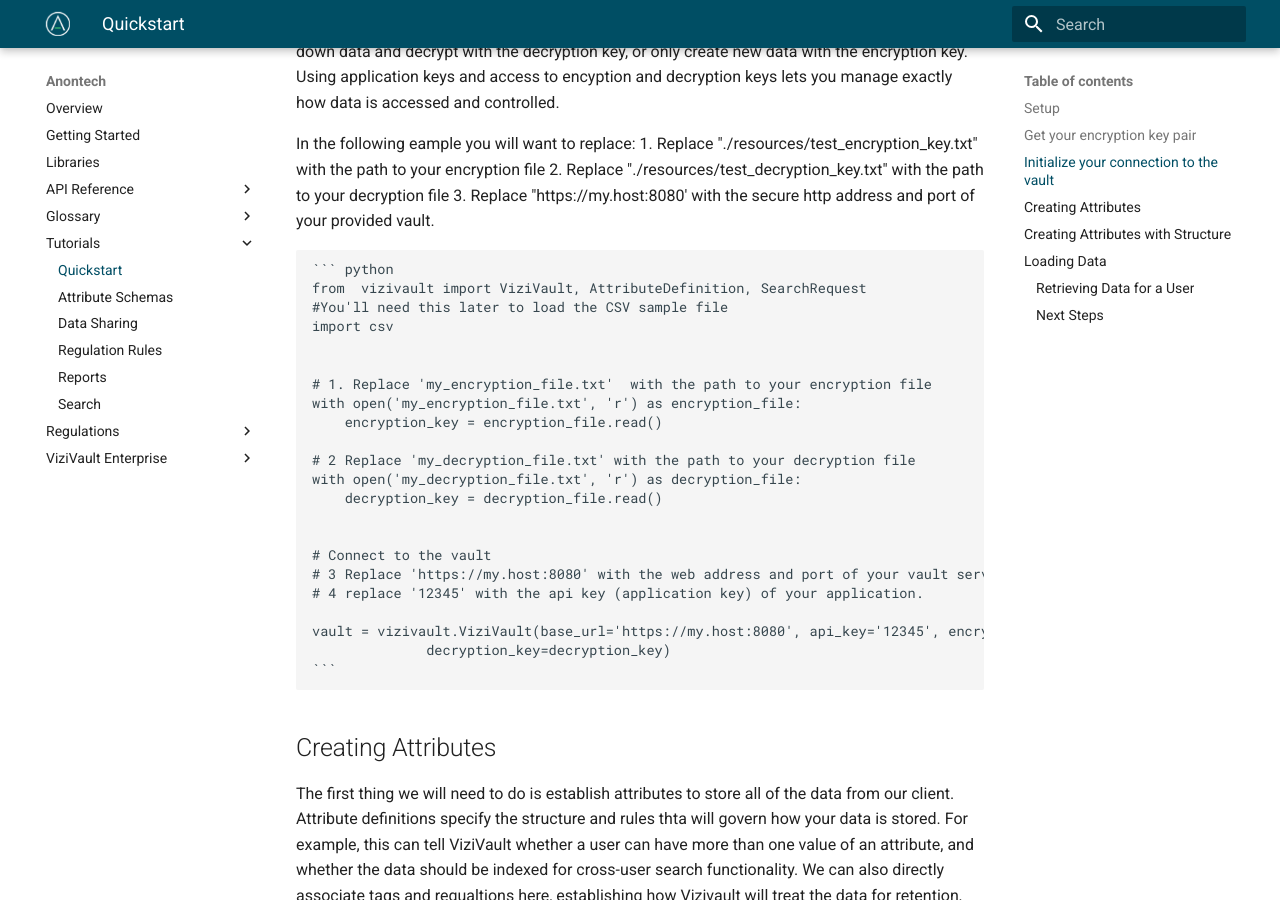
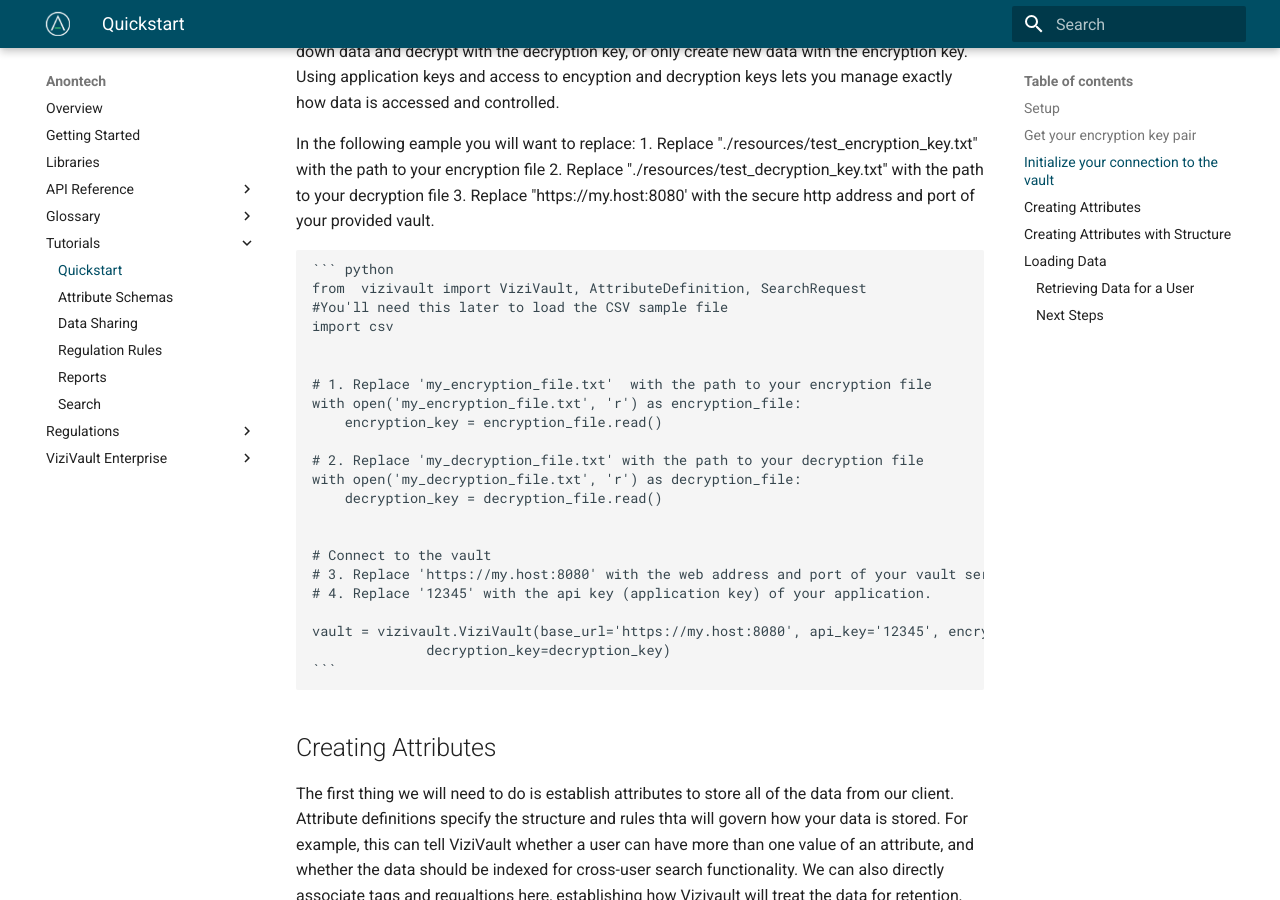
Before and after one commit to anontechnology/documentation, an MkDocs documentation site: the page built from docs/tutorials/quickstart.md, in a window 1280 px wide and 900 px high, scrolled down 1129 px. Built offline with MkDocs 1.6.1 and Material for MkDocs 9.7.7, drawn with Linux system fonts in a browser that asks for light colours; some of the changed text lies outside the part shown.

Commit message:
stylistic changes to code samples

```diff
--- a/docs/tutorials/quickstart.md
+++ b/docs/tutorials/quickstart.md
@@ -41,14 +41,14 @@
     with open('my_encryption_file.txt', 'r') as encryption_file:
         encryption_key = encryption_file.read()
 
-    # 2 Replace 'my_decryption_file.txt' with the path to your decryption file
+    # 2. Replace 'my_decryption_file.txt' with the path to your decryption file
     with open('my_decryption_file.txt', 'r') as decryption_file:
         decryption_key = decryption_file.read()
 
 
     # Connect to the vault
-    # 3 Replace 'https://my.host:8080' with the web address and port of your vault server
-    # 4 replace '12345' with the api key (application key) of your application.
+    # 3. Replace 'https://my.host:8080' with the web address and port of your vault server
+    # 4. Replace '12345' with the api key (application key) of your application.
 
     vault = vizivault.ViziVault(base_url='https://my.host:8080', api_key='12345', encryption_key=encryption_key,
                   decryption_key=decryption_key)
@@ -94,7 +94,8 @@
                                                           "middle_name": "string",
                                                           "nickname": "string",
                                                           "maiden_name": "string",
-                                                          "company": "string"}
+                                                          "company": "string"
+                                                    })
 
     address_attribute_def = vault.AttributeDefinition(key="BILLING_ADDRESS",
                                                       name="Billing Address",
```
Also changed, not shown: other parts of docs/tutorials/quickstart.md (+1 -1 lines).
